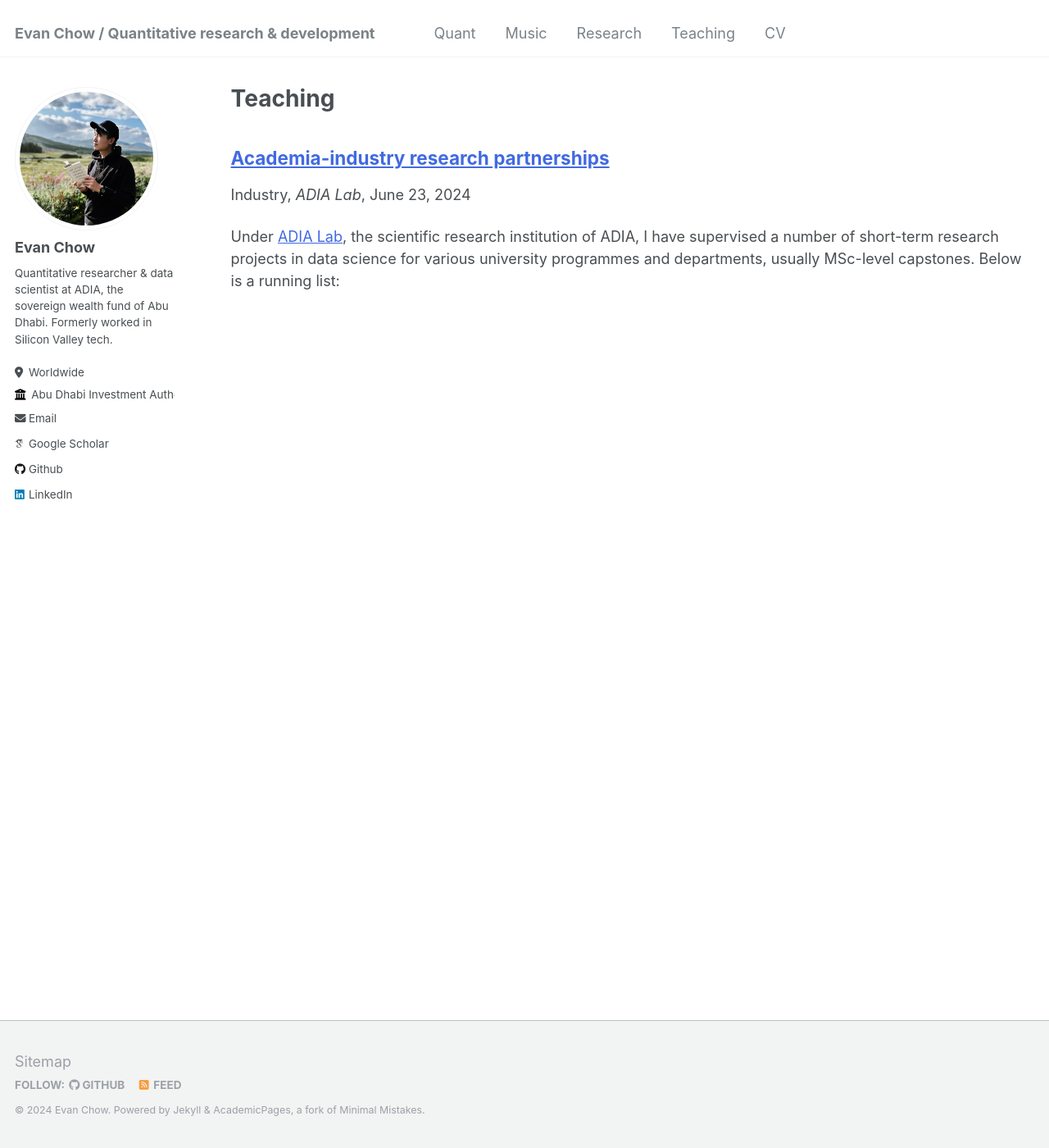
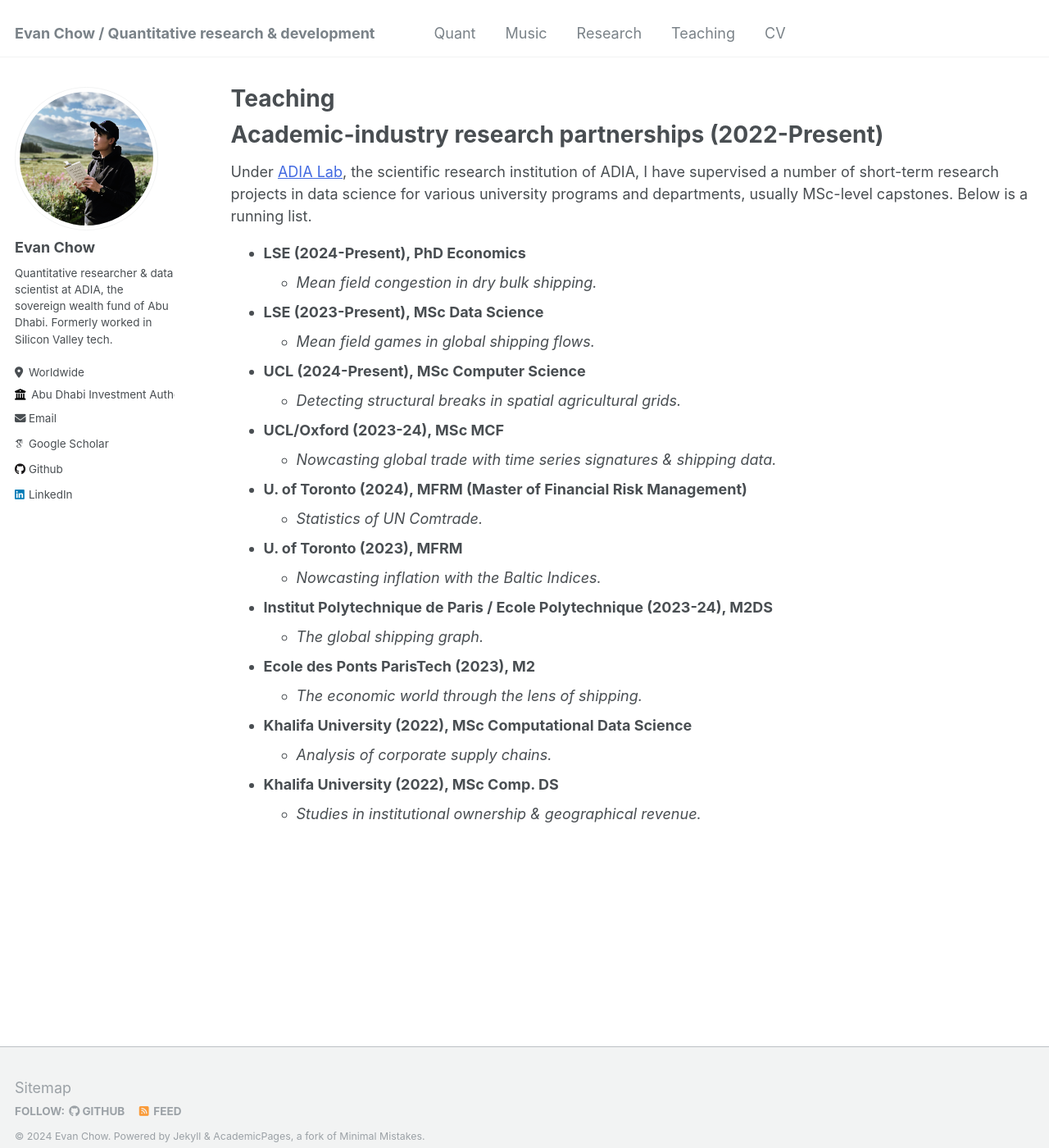
Before and after one commit to evnchw/evnchw.github.io, a Jekyll site: the page built from _pages/teaching.html, in a window 1280 px wide and 1400 px high. Shown: the whole window at 82% size. Built offline with Jekyll 4.4.1, drawn with Linux system fonts in a browser that asks for light colours; some web fonts are replaced.

Commit message:
Quick commit.

```diff
--- a/_pages/teaching.html
+++ b/_pages/teaching.html
@@ -5,8 +5,77 @@ permalink: /teaching/
 author_profile: true
 ---
 
-{% include base_path %}
+<!-- {% include base_path %}
 
 {% for post in site.teaching reversed %}
   {% include archive-single.html %}
-{% endfor %}
+{% endfor %} -->
+
+<h1>Academic-industry research partnerships (2022-Present)</h1>
+
+Under <a href="https://www.adialab.ae/">ADIA Lab</a>, the scientific research institution of ADIA,
+I have supervised a number of short-term research projects in data science for various university
+programs and departments, usually MSc-level capstones. Below is a running list.
+
+<ul>
+  <li>
+    <strong>LSE (2024-Present), PhD Economics</strong>
+    <ul>
+      <li><i>Mean field congestion in dry bulk shipping.</i></li>
+    </ul>
+  </li>
+  <li>
+    <strong>LSE (2023-Present), MSc Data Science</strong>
+    <ul>
+      <li><i>Mean field games in global shipping flows.</i></li>
+    </ul>
+  </li>
+  <li>
+    <strong>UCL (2024-Present), MSc Computer Science</strong>
+    <ul>
+      <li><i>Detecting structural breaks in spatial agricultural grids.</i></li>
+    </ul>
+  </li>
+  <li>
+    <strong>UCL/Oxford (2023-24), MSc MCF</strong>
+    <ul>
+      <li><i>Nowcasting global trade with time series signatures & shipping data.</i></li>
+    </ul>
+  </li>
+  <li>
+    <strong>U. of Toronto (2024), MFRM (Master of Financial Risk Management)</strong>
+    <ul>
+      <li><i>Statistics of UN Comtrade.</i></li>
+    </ul>
+  </li>
+  <li>
+    <strong>U. of Toronto (2023), MFRM</strong>
+    <ul>
+      <li><i>Nowcasting inflation with the Baltic Indices.</i></li>
+    </ul>
+  </li>
+  <li>
+    <strong>Institut Polytechnique de Paris / Ecole Polytechnique (2023-24), M2DS</strong>
+    <ul>
+      <li><i>The global shipping graph.</i></li>
+    </ul>
+  </li>
+  <li>
+    <strong>Ecole des Ponts ParisTech (2023), M2</strong>
+    <ul>
+      <li><i>The economic world through the lens of shipping.</i></li>
+    </ul>
+  </li>
+  <li>
+    <strong>Khalifa University (2022), MSc Computational Data Science</strong>
+    <ul>
+      <li><i>Analysis of corporate supply chains.</i></li>
+    </ul>
+  </li>
+  <li>
+    <strong>Khalifa University (2022), MSc Comp. DS</strong>
+    <ul>
+      <li><i>Studies in institutional ownership & geographical revenue.</i></li>
+    </ul>
+  </li>
+</ul>
```
